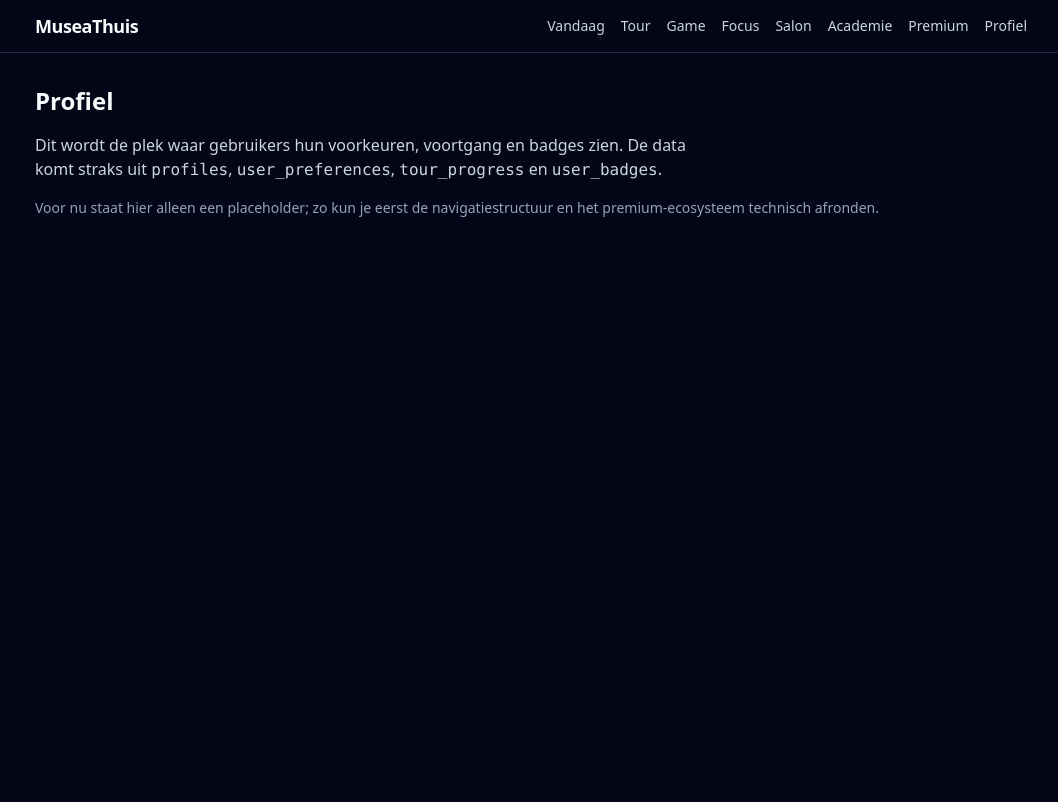
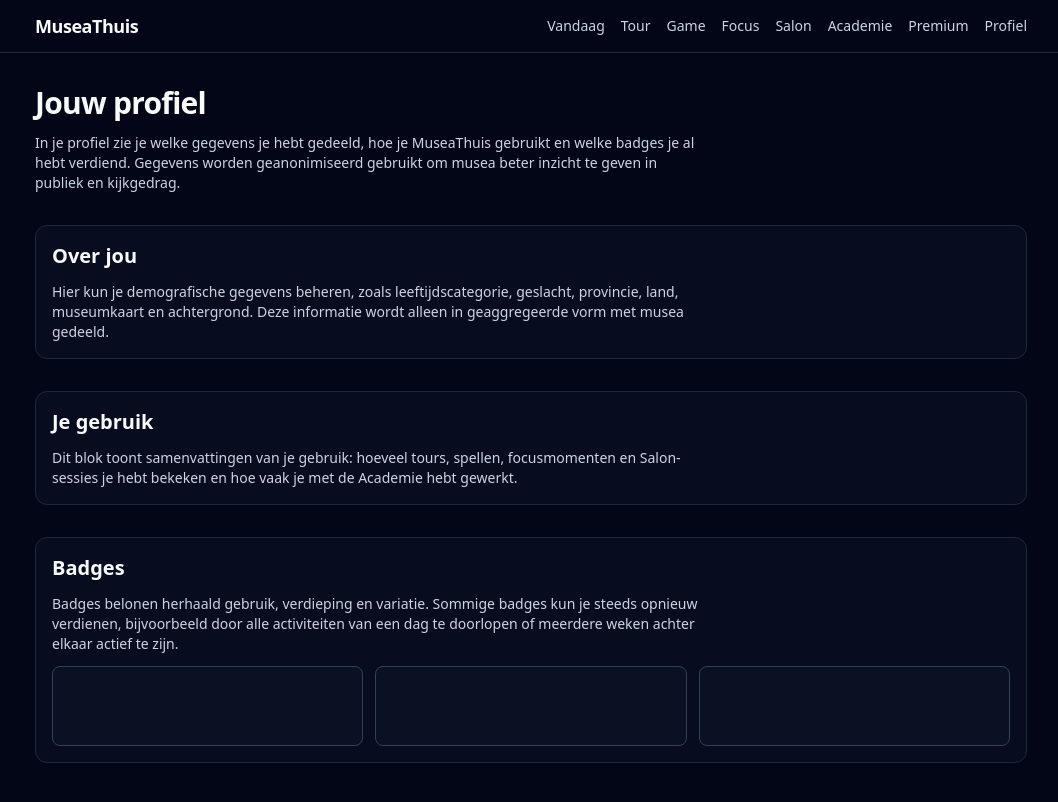
Before and after one commit to HerrMattie/museathuis, a Next.js app: page /profile in a window 1280 px wide. Shown: the top 802 px of the page, without its empty margins (109-1167 px from the left). Built offline with nearby package versions, Linux system fonts and the light colour scheme.

Commit message:
Update page.tsx

```diff
--- a/app/profile/page.tsx
+++ b/app/profile/page.tsx
@@ -1,17 +1,56 @@
+export const metadata = {
+  title: "Profiel",
+  description:
+    "Overzicht van je gegevens, gebruik, voorkeuren en badges binnen MuseaThuis.",
+};
+
 export default function ProfilePage() {
   return (
-    <div className="space-y-4">
-      <h2 className="text-2xl font-semibold">Profiel</h2>
-      <p className="text-slate-300 max-w-2xl">
-        Dit wordt de plek waar gebruikers hun voorkeuren, voortgang en badges
-        zien. De data komt straks uit <code>profiles</code>,{" "}
-        <code>user_preferences</code>, <code>tour_progress</code> en{" "}
-        <code>user_badges</code>.
-      </p>
-      <p className="text-slate-400 text-sm">
-        Voor nu staat hier alleen een placeholder; zo kun je eerst de
-        navigatiestructuur en het premium-ecosysteem technisch afronden.
-      </p>
+    <div className="space-y-8">
+      <header className="space-y-3">
+        <h1 className="text-3xl font-semibold tracking-tight text-slate-50">
+          Jouw profiel
+        </h1>
+        <p className="max-w-2xl text-sm text-slate-300">
+          In je profiel zie je welke gegevens je hebt gedeeld, hoe je MuseaThuis
+          gebruikt en welke badges je al hebt verdiend. Gegevens worden
+          geanonimiseerd gebruikt om musea beter inzicht te geven in publiek en
+          kijkgedrag.
+        </p>
+      </header>
+
+      <section className="space-y-3 rounded-xl border border-slate-800 bg-slate-900/40 p-4">
+        <h2 className="text-xl font-semibold text-slate-50">Over jou</h2>
+        <p className="max-w-2xl text-sm text-slate-300">
+          Hier kun je demografische gegevens beheren, zoals leeftijdscategorie,
+          geslacht, provincie, land, museumkaart en achtergrond. Deze informatie
+          wordt alleen in geaggregeerde vorm met musea gedeeld.
+        </p>
+      </section>
+
+      <section className="space-y-3 rounded-xl border border-slate-800 bg-slate-900/40 p-4">
+        <h2 className="text-xl font-semibold text-slate-50">Je gebruik</h2>
+        <p className="max-w-2xl text-sm text-slate-300">
+          Dit blok toont samenvattingen van je gebruik: hoeveel tours, spellen,
+          focusmomenten en Salon-sessies je hebt bekeken en hoe vaak je met de
+          Academie hebt gewerkt.
+        </p>
+      </section>
+
+      <section className="space-y-3 rounded-xl border border-slate-800 bg-slate-900/40 p-4">
+        <h2 className="text-xl font-semibold text-slate-50">Badges</h2>
+        <p className="max-w-2xl text-sm text-slate-300">
+          Badges belonen herhaald gebruik, verdieping en variatie. Sommige
+          badges kun je steeds opnieuw verdienen, bijvoorbeeld door alle
+          activiteiten van een dag te doorlopen of meerdere weken achter elkaar
+          actief te zijn.
+        </p>
+        <div className="mt-3 grid gap-3 md:grid-cols-3">
+          <div className="h-20 rounded-lg border border-slate-700 bg-slate-900/40" />
+          <div className="h-20 rounded-lg border border-slate-700 bg-slate-900/40" />
+          <div className="h-20 rounded-lg border border-slate-700 bg-slate-900/40" />
+        </div>
+      </section>
     </div>
   );
 }
```
